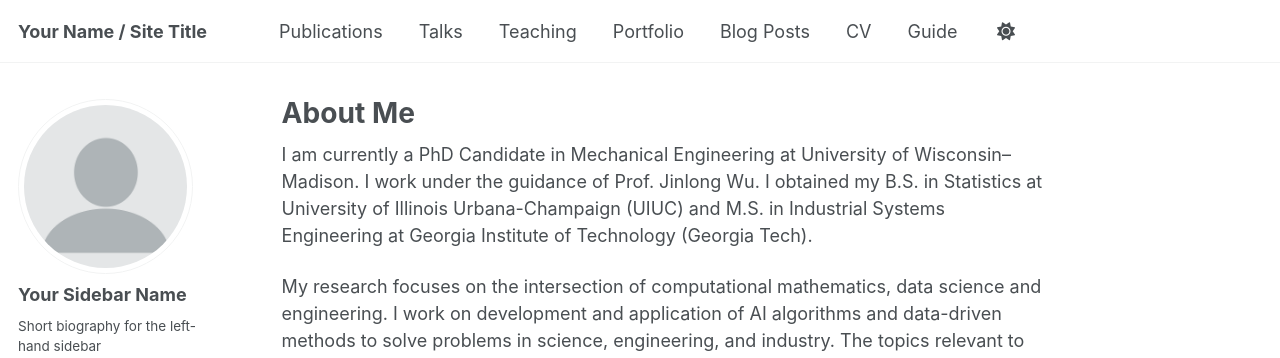
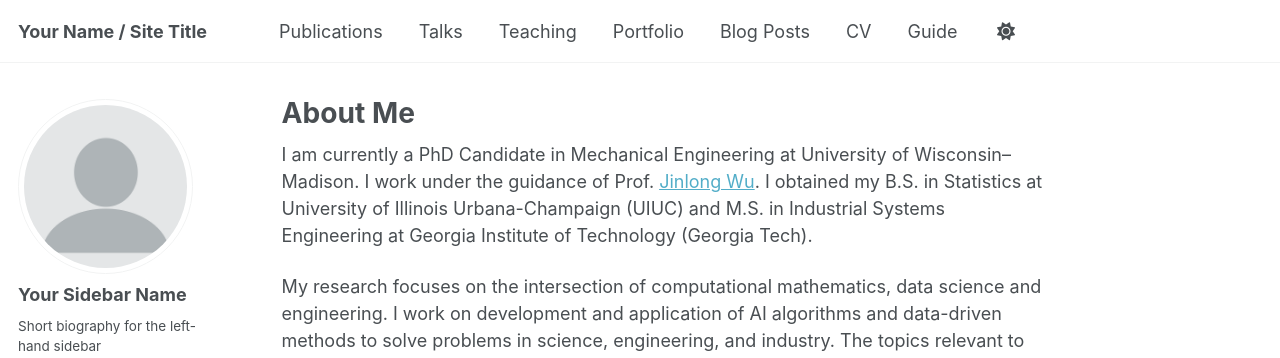
Before and after one commit to Chuanqi-Chen/Chuanqi-Chen.github.io, a Jekyll site: the page built from _pages/about.md, in a window 1280 px wide. Shown: the top 358 px of the page. Built offline with Jekyll 4.4.1, drawn with Linux system fonts in a browser that asks for light colours; some web fonts are replaced; part of the change alters nothing that is shown.

```diff
--- a/_pages/about.md
+++ b/_pages/about.md
@@ -7,6 +7,6 @@ redirect_from:
   - /about.html
 ---
 
-I am currently a PhD Candidate in Mechanical Engineering at University of Wisconsin–Madison. I work under the guidance of Prof. Jinlong Wu. I obtained my B.S. in Statistics at University of Illinois Urbana-Champaign (UIUC) and M.S. in Industrial Systems Engineering at Georgia Institute of Technology (Georgia Tech).
+I am currently a PhD Candidate in Mechanical Engineering at University of Wisconsin–Madison. I work under the guidance of Prof. [Jinlong Wu](https://www.jinlongwu.org/). I obtained my B.S. in Statistics at University of Illinois Urbana-Champaign (UIUC) and M.S. in Industrial Systems Engineering at Georgia Institute of Technology (Georgia Tech).
 
 My research focuses on the intersection of computational mathematics, data science and engineering. I work on development and application of AI algorithms and data-driven methods to solve problems in science, engineering, and industry. The topics relevant to my interests include scientific machine learning, data assimilation, uncertainty quantification, inverse problems, dynamical systems, generative learning, and digital twins.
```
